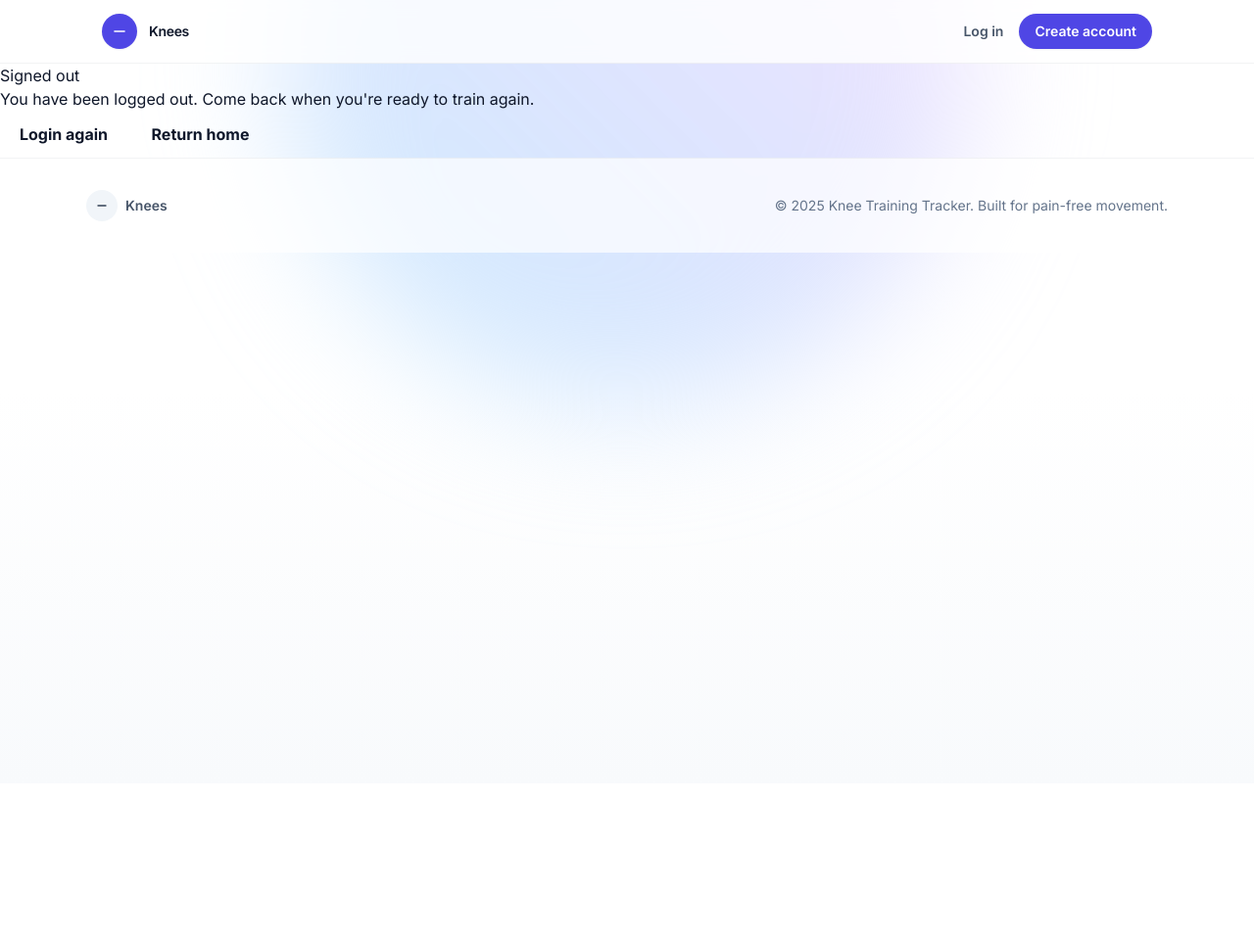
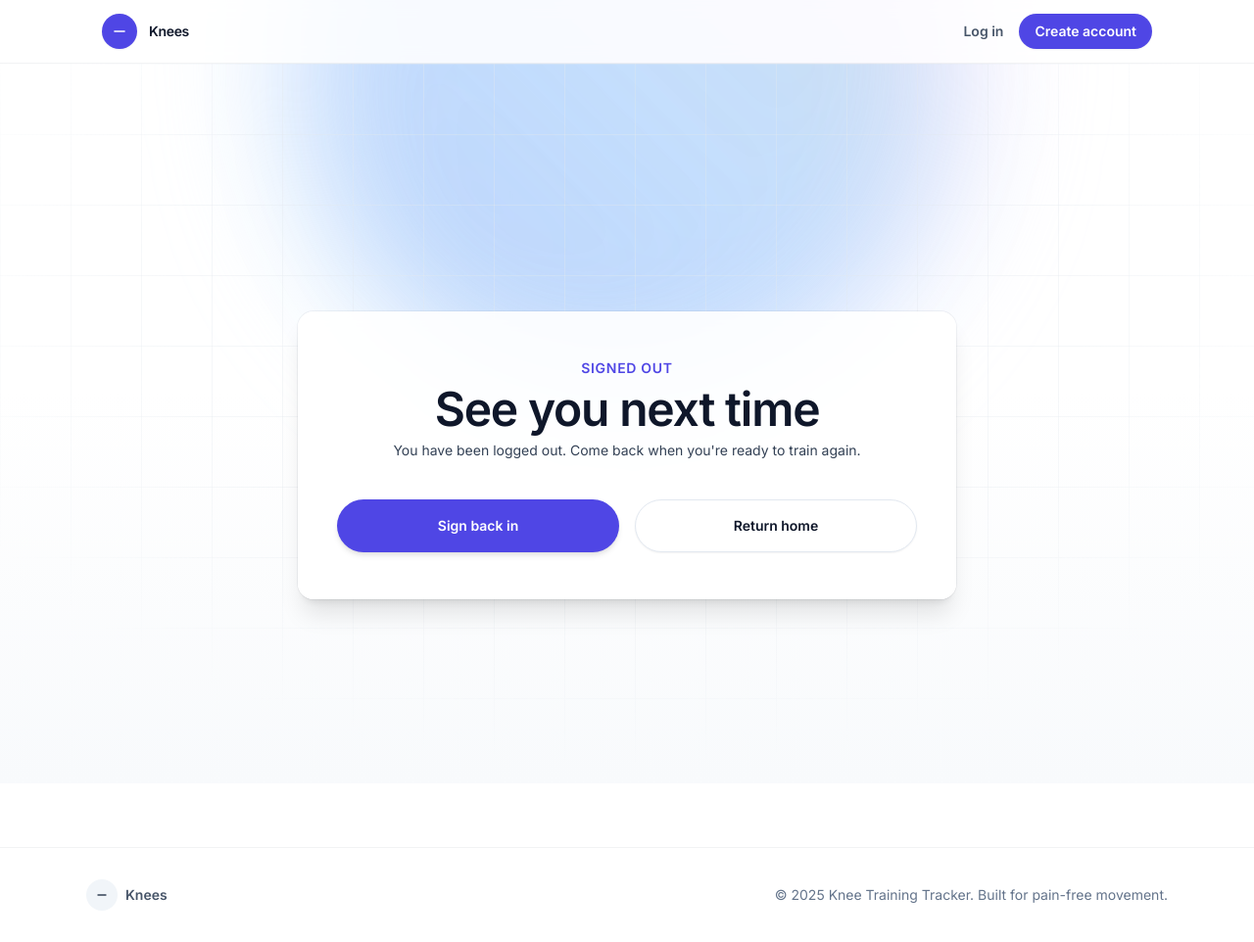
Before and after one commit to h0n24/knees, a Django app: page /auth/logout/ in a window 1280 px wide. Shown: the whole page at 98% size. Before the commit the page ends 448 px from the top, so only its background shows below. Run offline with Django 5.2, Linux system fonts and the light colour scheme; some libraries are stand-ins or nearby versions.

Commit message:
Style logout page like auth forms

```diff
--- a/templates/accounts/logout.html
+++ b/templates/accounts/logout.html
@@ -1,10 +1,36 @@
 {% extends "base.html" %}
 
 {% block content %}
-<section>
-    <h1>{{ title }}</h1>
-    <p>{{ message }}</p>
-    <a class="button" href="/auth/login/">Login again</a>
-    <a class="button secondary" href="/">Return home</a>
+<section class="relative overflow-hidden">
+  <div class="pointer-events-none absolute inset-0">
+    <div class="absolute left-1/2 top-[-18rem] h-[38rem] w-[38rem] -translate-x-1/2 rounded-full bg-gradient-to-tr from-indigo-500/20 via-sky-400/15 to-emerald-400/20 blur-3xl"></div>
+    <svg class="absolute inset-0 h-full w-full stroke-slate-200/70 [mask-image:radial-gradient(60%_60%_at_50%_30%,#000_60%,transparent_100%)]" aria-hidden="true">
+      <defs>
+        <pattern id="logout-grid" width="72" height="72" patternUnits="userSpaceOnUse" x="0" y="0">
+          <path d="M72 0H0V72" fill="none"></path>
+        </pattern>
+      </defs>
+      <rect width="100%" height="100%" stroke-width="0" fill="url(#logout-grid)"></rect>
+    </svg>
+  </div>
+
+  <div class="relative mx-auto flex min-h-screen max-w-4xl items-center justify-center px-6 py-16 sm:py-20">
+    <div class="w-full max-w-2xl rounded-2xl bg-white/90 px-8 py-10 text-center shadow-xl ring-1 ring-slate-900/5 backdrop-blur sm:px-10 sm:py-12">
+      <header class="space-y-2">
+        <p class="text-sm font-semibold uppercase tracking-wider text-indigo-600">{{ title|default:"Signed Out" }}</p>
+        <h1 class="text-4xl font-semibold tracking-tight sm:text-5xl">See you next time</h1>
+        <p class="text-sm text-slate-700">{{ message|default:"You have been successfully signed out." }}</p>
+      </header>
+
+      <div class="mt-10 grid gap-4 sm:grid-cols-2">
+        <a href="/auth/login/" class="group inline-flex items-center justify-center rounded-full bg-indigo-600 px-4 py-4 text-sm font-semibold text-white shadow-md transition hover:bg-indigo-500 hover:text-slate-100 active:bg-indigo-800 active:text-indigo-100 focus-visible:outline-2 focus-visible:outline-offset-2 focus-visible:outline-indigo-600">
+          Sign back in
+        </a>
+        <a href="/" class="group inline-flex items-center justify-center rounded-full border border-slate-200 bg-white px-4 py-4 text-sm font-semibold text-slate-900 shadow-sm transition hover:border-indigo-200 hover:text-indigo-700 focus-visible:outline-2 focus-visible:outline-offset-2 focus-visible:outline-indigo-600">
+          Return home
+        </a>
+      </div>
+    </div>
+  </div>
 </section>
 {% endblock %}
```
